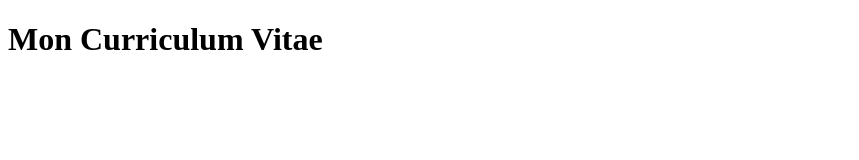
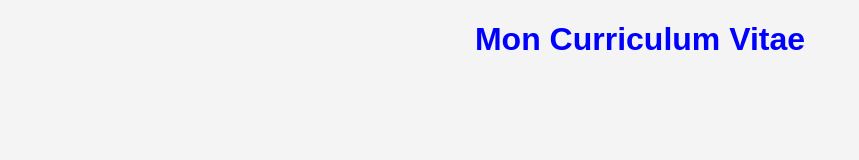
Before and after one commit to fordhil/mon-cv, a plain HTML site: page index.html in a window 1280 px wide. Shown: the whole page, without its empty margins (0-859 px from the left). Drawn offline with Linux system fonts and the light colour scheme.

Commit message:
mise en place du style css

```diff
--- a/index.html
+++ b/index.html
@@ -1,13 +1,16 @@
+
 <!DOCTYPE html>
-<html lang="en">
+<html lang="fr">
 <head>
     <meta charset="UTF-8">
     <meta name="viewport" content="width=device-width, initial-scale=1.0">
     <title>Mon CV</title>
+
+    <link rel="stylesheet" href="style.css">
 </head>
 <body>
 
-        <h1>Mon Curriculum Vitae</h1>
+    <h1>Mon Curriculum Vitae</h1>
 
 </body>
 </html>
--- /dev/null
+++ b/style.css
@@ -0,0 +1,9 @@
+body {
+    font-family: Arial, sans-serif;
+    background-color: #f4f4f4;
+}
+
+h1 {
+    color: blue;
+    text-align: center;
+}
```
